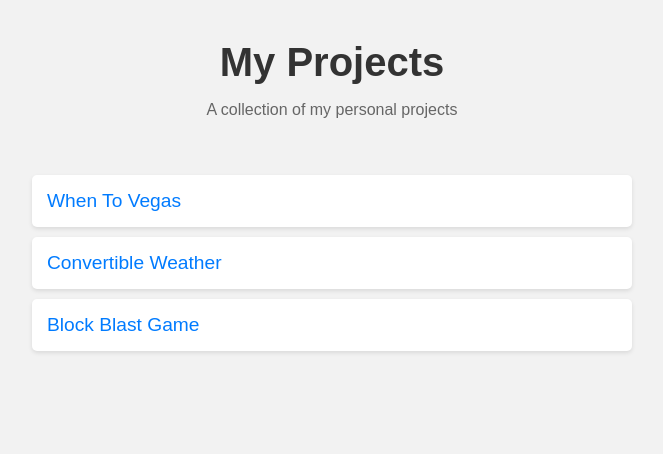
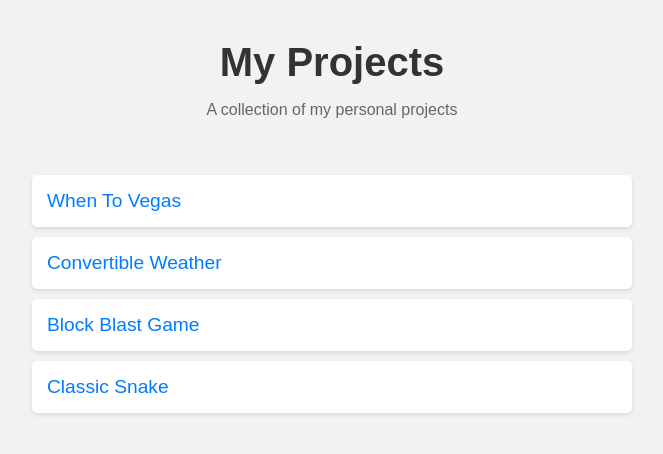
Before and after one commit to MarkGores/My-Projects, a plain HTML site: page index.html in a window 1280 px wide. Shown: the whole page, without its empty margins (308-971 px from the left). Drawn offline with Linux system fonts and the light colour scheme.

Commit message:
Update index.html
Added Snake

```diff
--- a/index.html
+++ b/index.html
@@ -59,6 +59,7 @@
       <li><a href="whentovegas/index.html" target="_blank">When To Vegas</a></li>
       <li><a href="convertibleweather/index.html" target="_blank">Convertible Weather</a></li>
       <li><a href="blockblast/index.html" target="_blank">Block Blast Game</a></li>
+      <li><a href="snake/index.html" target="_blank">Classic Snake</a></li>
 
       <!-- Add more project links as needed -->
     </ul>
```
